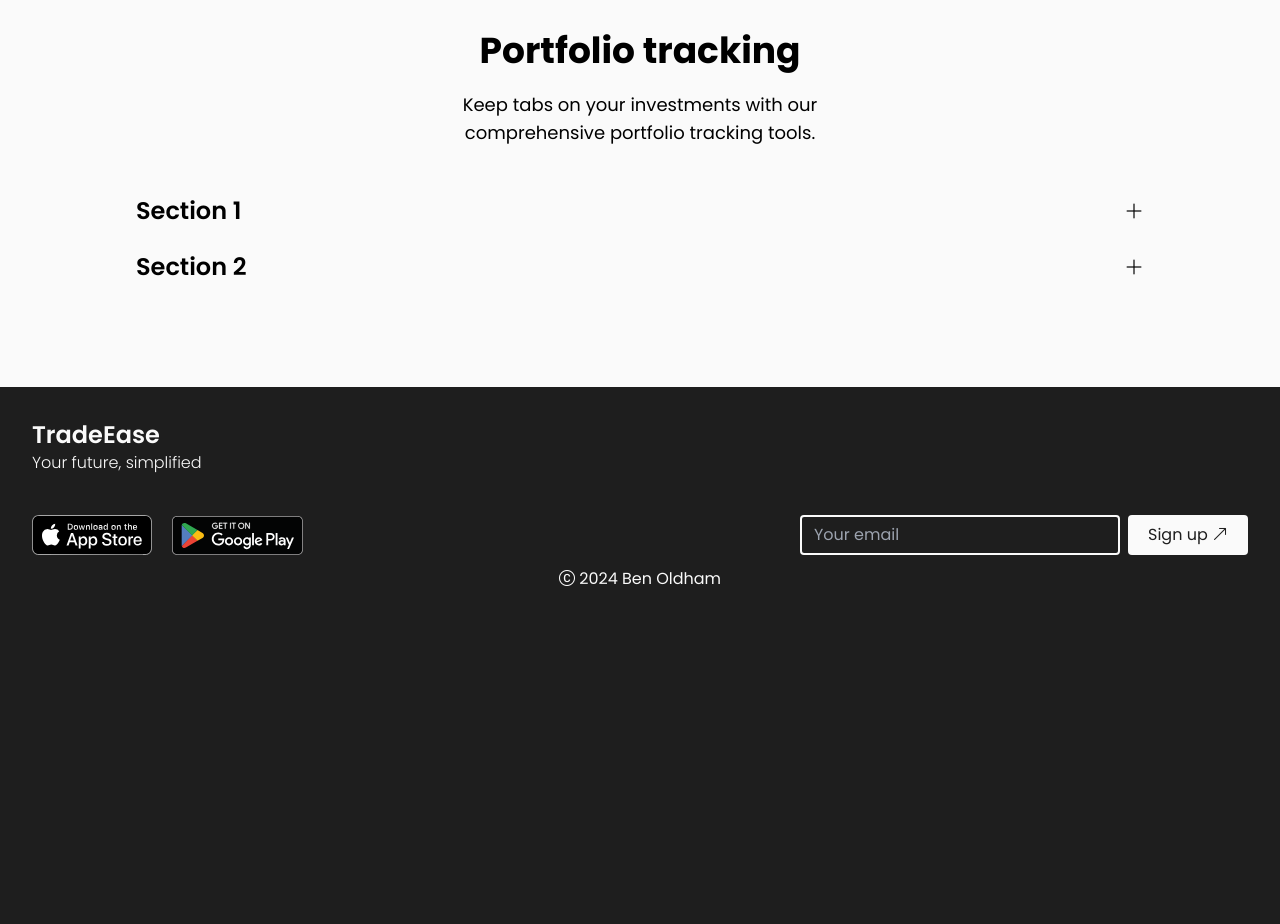
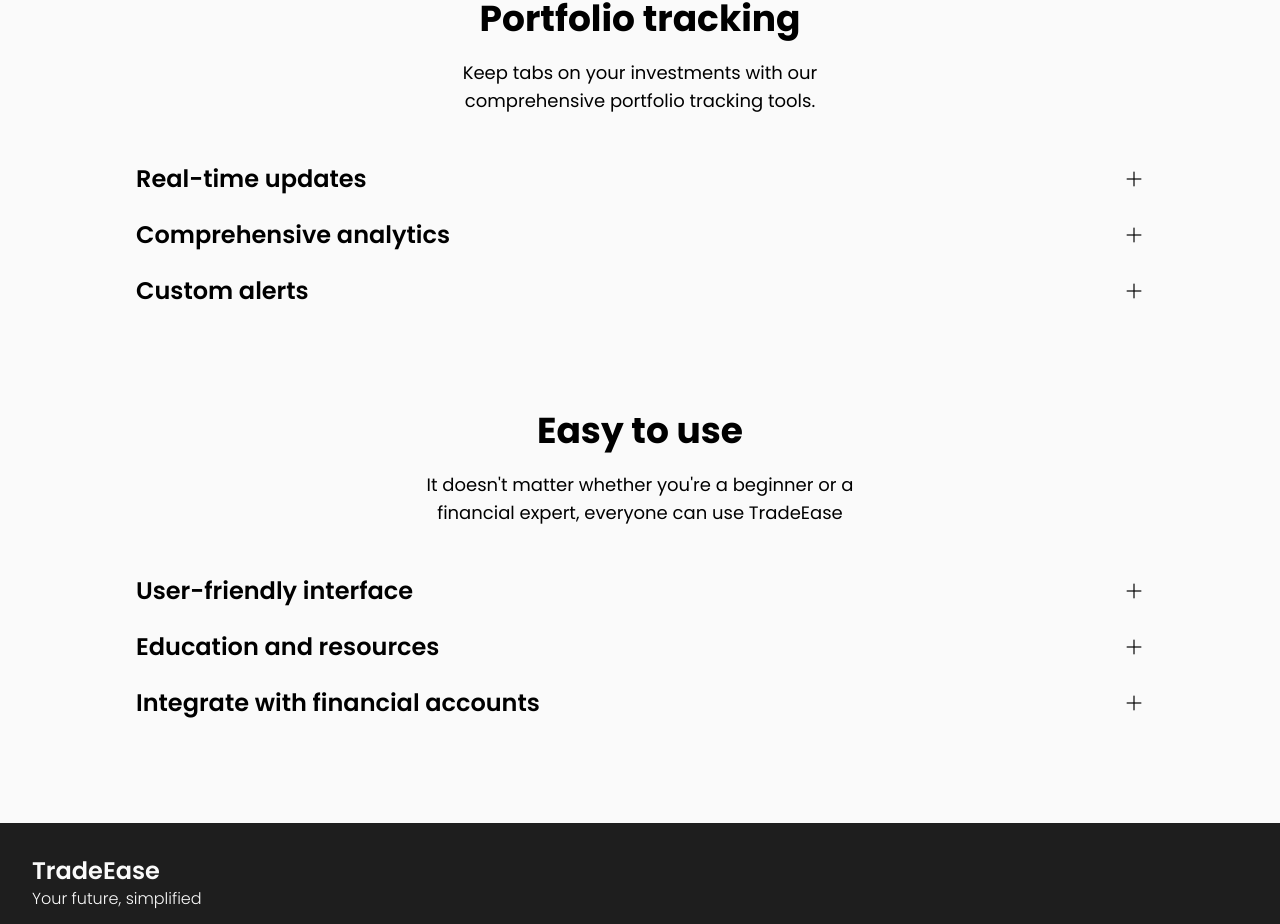
Before and after one commit to ben-oldham1/fintech-site, a Next.js app: page /features in a window 1280 px wide. Shown: the part 661-1585 px from the top of the page. Before the commit the page ends 1284 px from the top, so only its background shows below. Built offline with nearby package versions, Linux system fonts and the light colour scheme.

Commit message:
Add accordion content

```diff
--- a/src/app/company/page.js
+++ b/src/app/company/page.js
@@ -6,14 +6,14 @@ import FadeIn from "@/ui/FadeIn";
 
 export default function Company() {
     const accordionItems = [
-        { title: 'Monitoring at a glance', content: 'View your portfolio diversification and track individual asset performance. View your portfolio diversification and track individual asset performance. View your portfolio diversification and track individual asset performance.' },
-        { title: 'Current & historical data', content: 'Content for section 2...' },
-        { title: 'Price & market alerts', content: 'Content for section 3...' },
+        { title: 'Monitoring at a glance', content: 'Enjoy real-time financial insights with our user-friendly dashboard. Designed for efficiency, it allows you to quickly understand your financial landscape through intuitive graphics and essential metrics. Stay informed, effortlessly.' },
+        { title: 'Current & historical data', content: 'Access comprehensive data with ease. Our platform provides not only the latest financial information but also historical data, enabling you to track trends, analyze performance over time, and make informed decisions based on a rich data history.' },
+        { title: 'Price & market alerts', content: 'Never miss an important market movement again. Set personalised alerts for price changes and market news directly within the app. Stay ahead with timely notifications that keep you informed of the financial changes that matter to you.' },
     ];
 
     return (
         <>
-            <section className="my-24 mx-12 lg:mx-32">
+            <section className="mt-24 mb-32 mx-12 lg:mx-32">
                 <SectionHeader
                     header="Sign up to the TradeEase newsletter"
                     subtext="A weekly summary of the latest news and insights, direct from our experts."
@@ -35,21 +35,22 @@ export default function Company() {
                         <BulletPoint text="Speak to a real human 24/7 with in-app live chat" />
                     </FadeIn>
 
-                    <FadeIn delay={0.6}>
-                        <BulletPoint text="Priority support for premium users" />
-                    </FadeIn>
-
                     <FadeIn delay={0.8}>
                         <BulletPoint text="96%* of users would recommend our customer service" />
                     </FadeIn>
 
                     <FadeIn delay={0.8}>
-                        <BulletPoint text="96%* of users would recommend our customer service" />
+                        <BulletPoint text="Our customer service team are highly trained and knowledgable on finance" />
                     </FadeIn>
 
                     <FadeIn delay={0.8}>
-                        <BulletPoint text="96%* of users would recommend our customer service" />
+                        <BulletPoint text="Get instant answers with our comprehensive online help centre" />
                     </FadeIn>
+
+                    <FadeIn delay={0.6}>
+                        <BulletPoint text="Priority support for premium users" />
+                    </FadeIn>
+
                 </div>
 
                 <div className="flex flex-row justify-center mt-5">
@@ -60,7 +61,7 @@ export default function Company() {
             </section>
 
             <section className='bg-light'>
-                <div className='py-16 md:py-24 px-10 grid grid-cols-1 gap-16 md:gap-32 md:grid-cols-2'>
+                <div className='pb-16 md:pb-20 px-10 grid grid-cols-1 gap-16 md:gap-32 md:grid-cols-2'>
 
                     <div className="self-center">
                         <FadeIn delay={0.2}>
@@ -76,7 +77,6 @@ export default function Company() {
                     </div>
 
                 </div>
-
             </section>
         </>
     )
--- a/src/app/features/page.js
+++ b/src/app/features/page.js
@@ -4,10 +4,16 @@ import AssetCard from "@/components/AssetCard";
 import FadeIn from "@/ui/FadeIn";
 
 export default function Features() {
-    const accordionItems = [
-        { title: 'Section 1', content: 'Content for section 1...' },
-        { title: 'Section 2', content: 'Content for section 2...' },
-        // Add more sections as needed
+    const portfolioTrackingAccordion = [
+        { title: "Real-time updates", content: "View real-time information on your investments, including current prices, trends, and market changes, ensuring you're always informed about your portfolio's performance."},
+        { title: "Comprehensive analytics", content: "Detailed analytics and insights into your portfolio, such as performance over time, asset allocation, and risk assessment, to help you make informed investment decisions."},
+        { title: "Custom alerts", content: "Set up custom alerts for your investments, such as price thresholds or performance milestones, so you can act quickly on market opportunities or adjust your strategies."},
+    ];
+
+    const easyToUseAccordion = [
+        { title: "User-friendly interface", content: "Our intuitive and straightforward app ensures users of all experience levels can navigate and utilise our tools without confusion."},
+        { title: "Education and resources", content: "Our educational resources and tutorials will help you learn about a range of investment strategies so you can get the most out of your portfolio."},
+        { title: "Integrate with financial accounts", content: "Easily link your various financial accounts for a holistic view of your financial health, including current and savings accounts, to better understand your overall asset distribution."},
     ];
 
     return (
@@ -18,7 +24,7 @@ export default function Features() {
                     subtext="Explore a wide range of investment opportunities, from traditional stocks to the latest cryptocurrencies."
                 />
 
-                <div className="grid grid-cols-2 gap-24 justify-between">
+                <div className="grid grid-cols-2 gap-x-24 gap-y-16 justify-between">
                     <FadeIn delay={0.4}>
                         <AssetCard
                             title="Stocks"
@@ -61,7 +67,17 @@ export default function Features() {
                     subtext="Keep tabs on your investments with our comprehensive portfolio tracking tools."
                 />
 
-                <Accordion items={accordionItems} />
+                <Accordion items={portfolioTrackingAccordion} />
+            </section>
+
+
+            <section className="my-24 mx-12 lg:mx-32">
+                <SectionHeader
+                    header="Easy to use"
+                    subtext="It doesn't matter whether you're a beginner or a financial expert, everyone can use TradeEase"
+                />
+
+                <Accordion items={easyToUseAccordion} />
             </section>
         </>
     )
```
